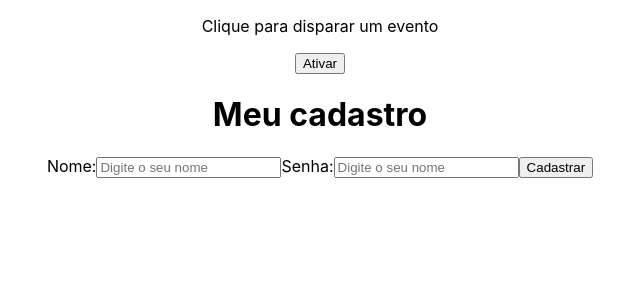
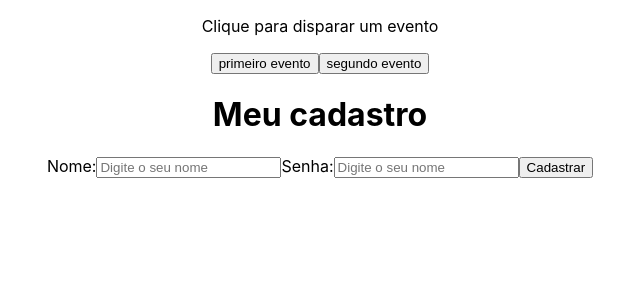
Before and after one commit to GuiLeoni14/Projeto_ReactJs, a React (Create React App) app: page / in a window 1280 px wide. Shown: the top 300 px of the page, without its empty margins (320-960 px from the left). Built offline with nearby package versions, Linux system fonts and the light colour scheme.

Commit message:
passando eventos por props

```diff
--- a/src/components/Eventos.js
+++ b/src/components/Eventos.js
@@ -1,13 +1,22 @@
+import Button from "./evento/Button";
+
+
 function Eventos (){
 
     function meuEvento(){
-        console.log("evento ativado")
+        console.log("evento ativado com sucesso")
     }
+
+    function segundoEvento(){
+        console.log('ativando segundo evento')
+    }
+
 
     return (
         <>
             <p>Clique para disparar um evento</p>
-            <button onClick={meuEvento} >Ativar</button>
+            <Button event={meuEvento} text="primeiro evento"/>
+            <Button event={segundoEvento} text="segundo evento"/>
         </>
     )
 }
--- /dev/null
+++ b/src/components/evento/Button.js
@@ -0,0 +1,5 @@
+function Button (props){
+    return <button onClick={props.event}>{props.text}</button>
+}
+
+export default Button;
```
